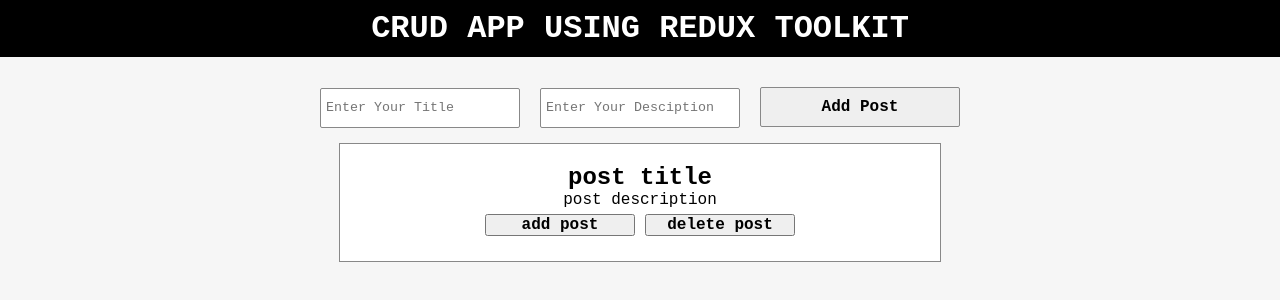
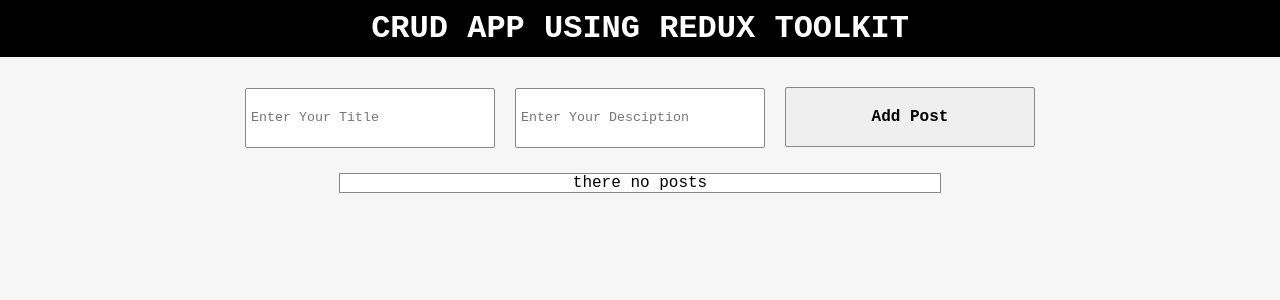
Before and after one commit to MaiMeselhi/crudAppUsingReduxToolkit, a React (Create React App) app: page / in a window 1280 px wide. Shown: the top 300 px of the page. Built offline with nearby package versions, Linux system fonts and the light colour scheme.

Commit message:
create addPost function using redux toolkit

```diff
--- a/package.json
+++ b/package.json
@@ -3,11 +3,13 @@
   "version": "0.1.0",
   "private": true,
   "dependencies": {
+    "@reduxjs/toolkit": "^1.8.5",
     "@testing-library/jest-dom": "^5.16.5",
     "@testing-library/react": "^13.3.0",
     "@testing-library/user-event": "^13.5.0",
     "react": "^18.2.0",
     "react-dom": "^18.2.0",
+    "react-redux": "^8.0.2",
     "react-scripts": "5.0.1",
     "web-vitals": "^2.1.4"
   },
--- a/src/App.css
+++ b/src/App.css
@@ -23,8 +23,8 @@
 }
 .form input,
 .form button {
-    width: 200px;
-    height: 40px;
+    width: 250px;
+    height: 60px;
     border: 1px solid #888;
     border-radius: 2px;
     margin: 10px;
@@ -34,15 +34,16 @@
     font-size: 16px;
     font-weight: bold;
 }
-.post {
+.posts {
     width: 47%;
     background-color: #ffff;
     border: 1px solid #888;
-    padding: 20px;
-    margin: 5px auto;
+    padding: 0px;
+    margin: 15px auto;
 }
-.post button {
+.posts button {
     width: 150px;
+    height: 60px;
     display: inline-block;
-    margin: 5px;
+    margin: 15px;
 }
--- a/src/components/posts.jsx
+++ b/src/components/posts.jsx
@@ -1,18 +1,50 @@
-import React from "react";
+import React, { useState } from "react";
+import { addPost } from "../redux/postsSlice";
+import { useDispatch, useSelector } from "react-redux/es/exports";
 
 export default function Posts() {
+    const [title, setTitle] = useState("");
+    const [description, setDescription] = useState("");
+    const posts = useSelector((state) => state.posts.items);
+    const dispatch = useDispatch();
     return (
         <div>
             <div className="form">
-                <input type="text" placeholder="Enter Your Title" />
-                <input type="text" placeholder="Enter Your Desciption" />
-                <button>Add Post</button>
+                <input
+                    type="text"
+                    placeholder="Enter Your Title"
+                    onChange={(e) => setTitle(e.target.value)}
+                />
+                <input
+                    type="text"
+                    placeholder="Enter Your Desciption"
+                    onChange={(e) => setDescription(e.target.value)}
+                />
+                <button
+                    onClick={() =>
+                        dispatch(
+                            addPost({
+                                id: 1,
+                                title,
+                                description,
+                            })
+                        )
+                    }
+                >
+                    Add Post
+                </button>
             </div>
-            <div className="post">
-                <h2>post title</h2>
-                <p>post description</p>
-                <button>add post</button>
-                <button>delete post</button>
+            <div className="posts">
+                {posts.length > 0
+                    ? posts.map((post) => (
+                          <div className="post">
+                              <h2>{post.title}</h2>
+                              <p>{post.description}</p>
+                              <button>add post</button>
+                              <button>delete post</button>
+                          </div>
+                      ))
+                    : "there no posts"}
             </div>
         </div>
     );
--- a/src/index.js
+++ b/src/index.js
@@ -1,14 +1,17 @@
-import React from 'react';
-import ReactDOM from 'react-dom/client';
-import './index.css';
-import App from './App';
-import reportWebVitals from './reportWebVitals';
-
-const root = ReactDOM.createRoot(document.getElementById('root'));
+import React from "react";
+import ReactDOM from "react-dom/client";
+import "./index.css";
+import App from "./App";
+import reportWebVitals from "./reportWebVitals";
+import { Provider } from "react-redux";
+import { store } from "./redux/store";
+const root = ReactDOM.createRoot(document.getElementById("root"));
 root.render(
-  <React.StrictMode>
-    <App />
-  </React.StrictMode>
+    <React.StrictMode>
+        <Provider store={store}>
+            <App />
+        </Provider>
+    </React.StrictMode>
 );
 
 // If you want to start measuring performance in your app, pass a function
--- a/src/redux/postsSlice.jsx
+++ b/src/redux/postsSlice.jsx
@@ -0,0 +1,16 @@
+import { createSlice } from "@reduxjs/toolkit";
+
+export const postsSlice = createSlice({
+    name: "posts",
+    initialState: { items: [] },
+    reducers: {
+        addPost: function (state, action) {
+            state.items.push(action.payload);
+        },
+    },
+});
+
+// Action creators are generated for each case reducer function
+export const { addPost } = postsSlice.actions;
+
+export default postsSlice.reducer;
--- a/src/redux/store.jsx
+++ b/src/redux/store.jsx
@@ -0,0 +1,7 @@
+import { configureStore } from "@reduxjs/toolkit";
+import postsSlice from "./postsSlice";
+export const store = configureStore({
+    reducer: {
+        posts: postsSlice,
+    },
+});
```
Also changed, not shown: 1 other file (tests, documents, lock files or other folders).
